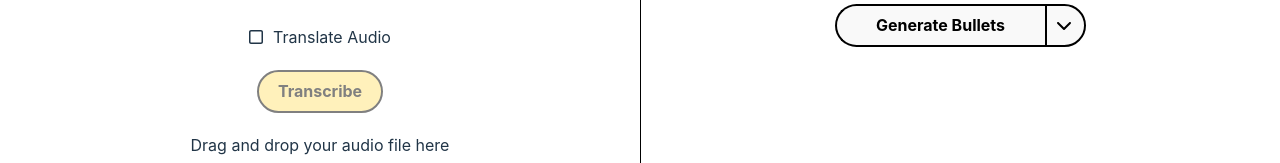
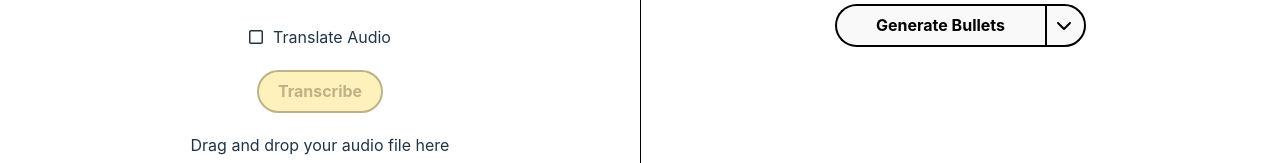
Before and after one commit to Carsonthemonkey/GIST, a React (Vite) app: page / in a window 1280 px wide. Shown: the part 141-304 px from the top of the page. Built offline with nearby package versions, Linux system fonts and the light colour scheme.

Commit message:
Updates disabled button color

```diff
--- a/src/styles/TranscriptPanel.css
+++ b/src/styles/TranscriptPanel.css
@@ -48,8 +48,8 @@
   padding: 0 20px;
 }
 #transcript-panel .disabled-button {
-  color: gray;
-  border-color: gray;
+  color: #beb387;
+  border-color: #beb387;
   transition: none;
   background-color: #fff1bb;
 }/*# sourceMappingURL=TranscriptPanel.css.map */
--- a/src/styles/TranscriptPanel.scss
+++ b/src/styles/TranscriptPanel.scss
@@ -56,8 +56,8 @@
     }
 
     .disabled-button {
-        color: gray;
-        border-color: gray;
+        color: desaturate(darken(vars.$main-background-color, 23%), 70%);
+        border-color: desaturate(darken(vars.$main-background-color, 23%), 70%);
         transition: none;
         background-color: vars.$main-background-color;
     }
```
Also changed, not shown: 1 other file (tests, documents, lock files or other folders).
